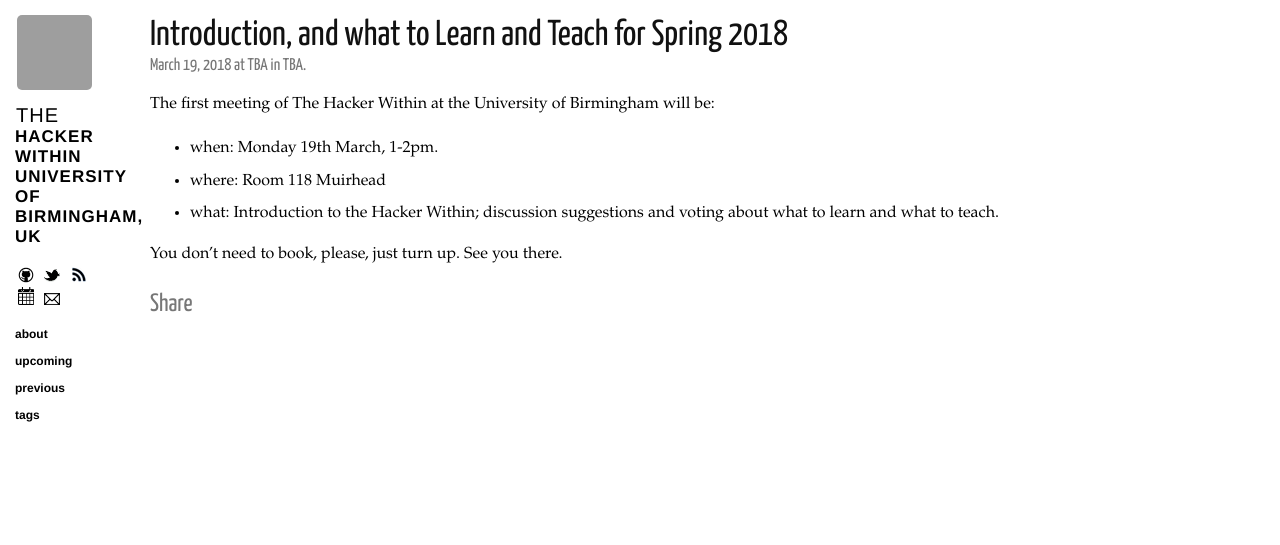
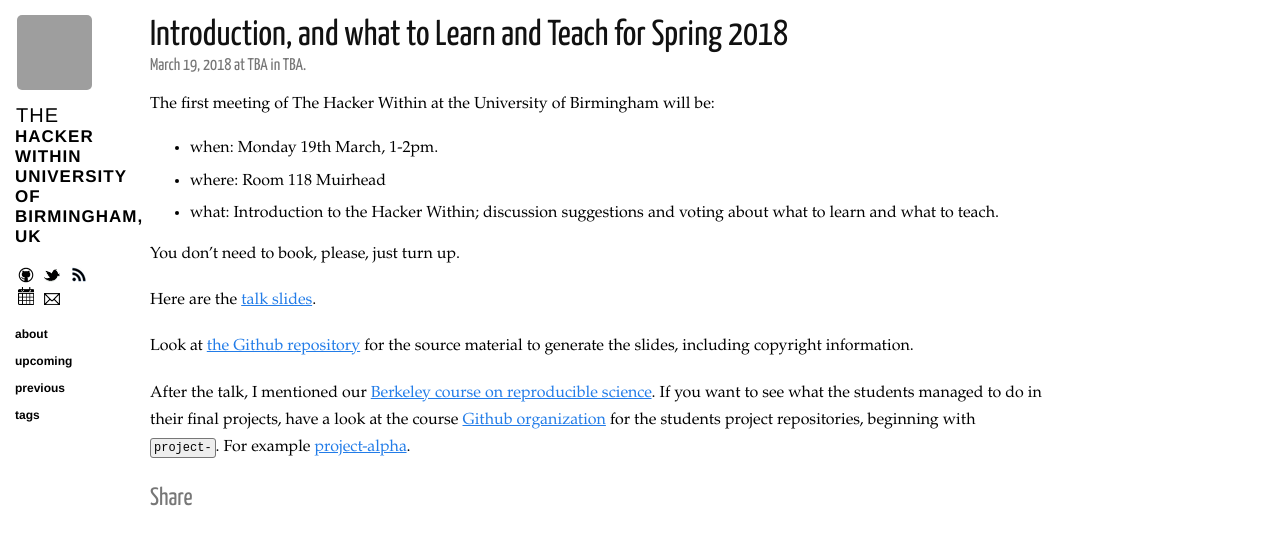
Before and after one commit to thehackerwithin/UoB, a Jekyll site: the page built from _posts/2018-03-19-what-to-learn-and-teach.md, in a window 1280 px wide. Shown: the top 545 px of the page. Built offline with Jekyll 4.4.1, drawn with Linux system fonts in a browser that asks for light colours; nearby versions of some CDN libraries; grey boxes are pictures that could not be loaded.

Commit message:
Add stuff for today's talk

```diff
--- a/_posts/2018-03-19-what-to-learn-and-teach.md
+++ b/_posts/2018-03-19-what-to-learn-and-teach.md
@@ -13,4 +13,18 @@
 * what: Introduction to the Hacker Within; discussion suggestions and voting
   about what to learn and what to teach.
 
-You don't need to book, please, just turn up.  See you there.
+You don't need to book, please, just turn up.
+
+Here are the [talk
+slides](https://github.com/matthew-brett/thw-intro/blob/master/thw_uob.pdf).
+
+Look at [the Github repository](https://github.com/matthew-brett/thw-intro)
+for the source material to generate the slides, including copyright
+information.
+
+After the talk, I mentioned our [Berkeley course on reproducible
+science](http://www.jarrodmillman.com/rcsds).  If you want to see what the
+students managed to do in their final projects, have a look at the course
+[Github organization](https://github.com/berkeley-stat159) for the students
+project repositories, beginning with `project-`.  For example
+[project-alpha](https://github.com/berkeley-stat159/project-alpha).
```
Also changed, not shown: other parts of _posts/2018-03-19-what-to-learn-and-teach.md (+1 -1 lines), upcoming2posts.py (+10 -40 lines), 2 other files.
